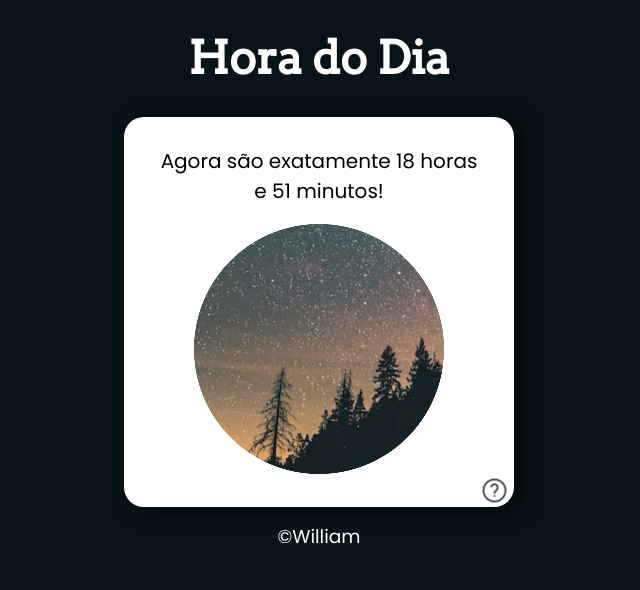
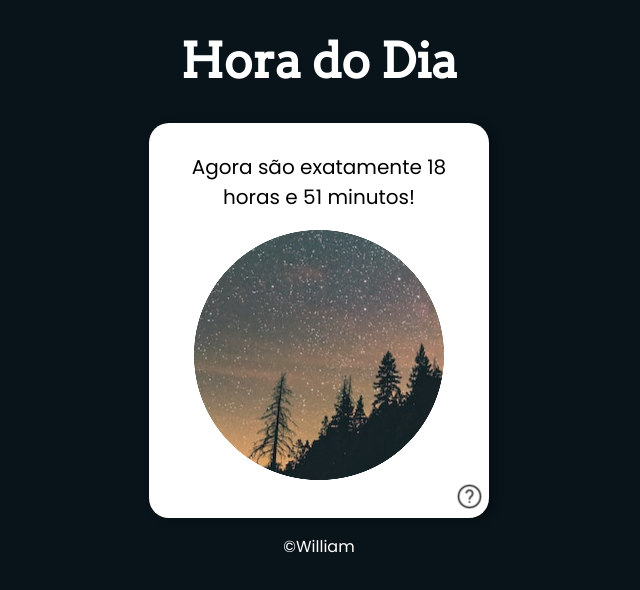
Before and after one commit to williamcouto/projeto-horadodia, a plain HTML site: page index.html in a window 1280 px wide. Shown: the whole page, without its empty margins (321-961 px from the left). Drawn offline with Linux system fonts and the light colour scheme.

Commit message:
Update style.css

```diff
--- a/style.css
+++ b/style.css
@@ -3,36 +3,45 @@
 @import url('https://fonts.googleapis.com/css2?family=Arvo&display=swap');
 
 header{
-    font-size: 17pt;
+    text-align: center;
+    font-size: 18pt;
     color: white;
     font-family: 'Arvo', Arial, sans-serif;
 }
+
 body{
     background-color:#828a1b;
     text-align: center;
-    font-family: 'Poppins', Arial;
+    font-family: 'Poppins', Arial, sans-serif;
 }
+
 div{
     text-align: center;
     padding: 9px;
     font-size: 20px;
 }
+
 section{
+    display: block;
     background-color: white;
     border-radius: 20px;
-    box-shadow: 9px 3px 16px 3px rgba(0, 0, 0, 0.541);
-    max-width: 350px;
+    box-shadow: 5px 1px 11px -2px rgba(0, 0, 0, 0.383);
+    width: 300px;
+    min-width: 250px;
+    height: 355px;
     padding: 20px;
     margin: auto;
-    height:350px;
 }
+
 footer{
-    padding: 15px;
-    font-size: 14pt;
+    font-family: 'Poppins', arial;
+    padding: 16px;
+    font-size: 12pt;
     color: white;
 }
+
 #question-img{
     float: right;
-    padding: -12px;
+    padding: -10px;
     margin: -22px;
 }
```
